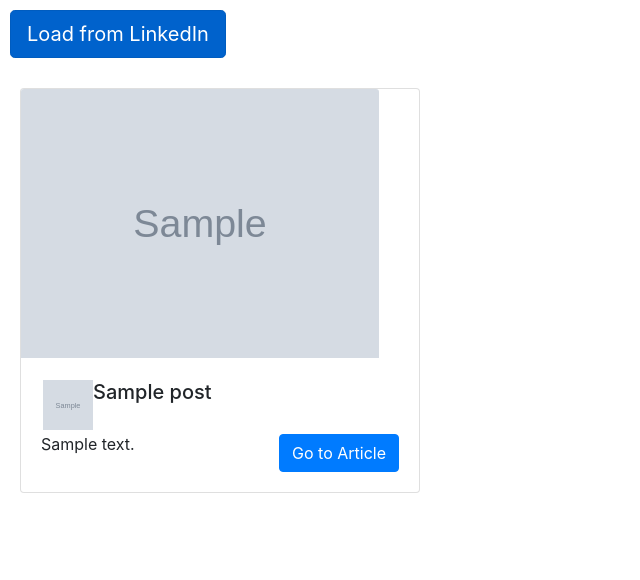
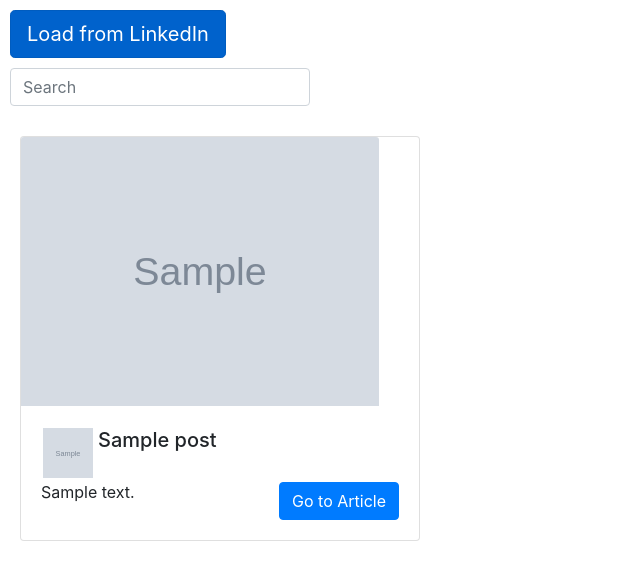
Before and after one commit to MikeQMS/linkedinSavedArticleScraper, a Django app: page / in a window 1280 px wide. Shown: the top 580 px of the page, without its empty margins (0-640 px from the left). Run offline with Django 4.2, Linux system fonts and the light colour scheme; tables that the repository leaves empty hold one stand-in row (values such as "Sample post"); grey boxes marked "Sample" are stand-in pictures; some libraries are stand-ins or nearby versions.

Commit message:
search function implementation

```diff
--- a/scrapper/credentials.ini
+++ b/scrapper/credentials.ini
@@ -1,4 +1,4 @@
 [Login]
 ; After = just write username/email and second line your password WITHOUT "" or ()
-username = yourlogin@emailadress.com
+username = yourloginname
 password = yourpassword
--- a/scrapper/serializers.py
+++ b/scrapper/serializers.py
@@ -3,6 +3,7 @@ from rest_framework import serializers
 from .models import Posts
 
 
+# API  Serializer
 class PostsSerializer(serializers.HyperlinkedModelSerializer):
     class Meta:
         model = Posts
--- /dev/null
+++ b/scrapper/static/js/search.js
@@ -0,0 +1,61 @@
+const searchField = document.querySelector('#searchField');
+
+const output = document.querySelector('.output');
+const scrapperOutput = document.querySelector('.scrapper-output');
+output.style.display = 'none';
+const body = document.querySelector('.output');
+
+searchField.addEventListener('keyup', (e)=>{
+
+    const searchValue=e.target.value;
+
+    if(searchValue.trim().length>0){
+        body.innerHTML=''
+        // console.log('searchValue', searchValue)
+    fetch("/search", {
+        body: JSON.stringify({searchText: searchValue}),
+        method: "POST",
+    })
+        .then((res) => res.json())
+        .then((data) =>{
+            // console.log('data', data);
+            scrapperOutput.style.display = "none";
+            output.style.display = "flex";
+
+            if(data.length===0){
+                output.innerHTML='No Results found';
+            } else {
+                data.forEach(item=>{
+                body.innerHTML+=`
+                    <div class="d-flex flex-row flex-wrap" style="padding: 20px; flex: 1 0 21%;">
+                        <div class="card" style="width: 25rem; margin-right: 20px;">
+                            <img class="card-img-top" src="${item.content_image}" style="width: 90%">
+                                <div class="card-body">
+                                    <div style="display: flex; padding: 2px">
+                                        <img src="${item.image}" style="width: 50px; height: 50px; margin-right: 5px">
+                                            <h5 className="card-title">${item.title}</h5>
+                                    </div>
+                                    <p class="card-text text_reduction" id="{{ post.id }}">
+                                        ${item.content_summary}
+                                    </p>
+                                    <div class="container">
+                                        <div class="btn-holder">
+                                            <a href="${item.content_link}" target="_blank"
+                                               class="btn btn-primary">Go to Article</a>
+                                        </div>
+                                    </div>
+                                </div>
+                        </div>
+                    </div>
+                `
+                })
+
+            }
+        });
+
+    } else {
+         scrapperOutput.style.display = "block";
+         output.style.display = "none";
+    }
+
+})
--- a/scrapper/templates/index.html
+++ b/scrapper/templates/index.html
@@ -8,17 +8,23 @@
     <link rel="stylesheet" type="text/css" href="../static/css/custom.css">
 </head>
 <body>
+{% load static %}
 <div class="" style="margin: 10px">
     <a href="/update/" class="btn btn-primary btn-lg active" role="button" aria-pressed="true">Load from LinkedIn</a>
 </div>
-
-<div class="d-flex flex-row" style="padding: 20px">
+{#Searchfield for dynamic search#}
+<div class="form-group" style="max-width: 300px; margin: 10px;">
+    <input type="text" class="form-control" id="searchField" placeholder="Search">
+</div>
+{#Div to display all database entries#}
+<div class="scrapper-output">
+    <div class="d-flex flex-row flex-wrap" style="padding: 20px; flex: 1 0 21%;">
     {% for post in queryset %}
     <div class="card" style="width: 25rem; margin-right: 20px;" >
       <img class="card-img-top" src="{{ post.content_image }}" style="width: 90%">
       <div class="card-body">
           <div style="display: flex; padding: 2px">
-              <img src="{{ post.image }}" style="width: 50px; height: 50px">
+              <img src="{{ post.image }}" style="width: 50px; height: 50px; margin-right: 5px">
                 <h5 class="card-title">{{ post.title }}</h5>
           </div>
           <p class="card-text text_reduction" id="{{ post.id }}">{{ post.content_summary }}</p>
@@ -29,14 +35,24 @@
           </div>
       </div>
     </div>
+        {% empty %}
+        <div>No elements in the database yet. Please load from LinkedIn and refresh the page.</div>
     {% endfor %}
+</div>
+</div>
+
+{#Div for the search output#}
+<div class="output">
+
 </div>
 
 
 
-
+    {# Bootstrap Scripts#}
     <script src="https://code.jquery.com/jquery-3.2.1.slim.min.js" integrity="sha384-KJ3o2DKtIkvYIK3UENzmM7KCkRr/rE9/Qpg6aAZGJwFDMVNA/GpGFF93hXpG5KkN" crossorigin="anonymous"></script>
     <script src="https://cdn.jsdelivr.net/npm/popper.js@1.12.9/dist/umd/popper.min.js" integrity="sha384-ApNbgh9B+Y1QKtv3Rn7W3mgPxhU9K/ScQsAP7hUibX39j7fakFPskvXusvfa0b4Q" crossorigin="anonymous"></script>
     <script src="https://cdn.jsdelivr.net/npm/bootstrap@4.0.0/dist/js/bootstrap.min.js" integrity="sha384-JZR6Spejh4U02d8jOt6vLEHfe/JQGiRRSQQxSfFWpi1MquVdAyjUar5+76PVCmYl" crossorigin="anonymous"></script>
+    {#JS File for dynamic search#}
+    <script src="{%  static 'js/search.js' %}"></script>
 </body>
 </html>
--- a/scrapper/urls.py
+++ b/scrapper/urls.py
@@ -1,6 +1,7 @@
 from django.urls import include, path
 from rest_framework import routers
 from . import views
+from django.views.decorators.csrf import csrf_exempt
 
 router = routers.DefaultRouter()
 router.register(r'posts', views.PostsViewSet)
@@ -9,5 +10,6 @@ router.register(r'posts', views.PostsViewSet)
 urlpatterns = [
     path('', views.start_page, name = "home"),
     path('api/', include(router.urls)),
-    path('update/', views.get_savedfeed, name="test")
+    path('update/', views.get_savedfeed, name="update"),
+    path('search', csrf_exempt(views.search), name="search")
 ]
--- a/scrapper/views.py
+++ b/scrapper/views.py
@@ -4,6 +4,21 @@ from rest_framework import viewsets
 from .serializers import PostsSerializer
 from .models import Posts
 from django.shortcuts import redirect
+import json
+from django.http import JsonResponse
+
+
+# Filter data by search text
+def search(request):
+    if request.method == 'POST':
+        search_string=json.loads(request.body).get('searchText')
+        result = Posts.objects.filter(title__icontains=search_string) | Posts.objects.filter(
+                                      subtitle__icontains=search_string) | Posts.objects.filter(
+                                      shared_by__icontains=search_string) | Posts.objects.filter(
+                                      content_summary__icontains=search_string) | Posts.objects.filter(
+                                      content_link__icontains=search_string)
+        data = result.values()
+        return JsonResponse(list(data), safe=False)
 
 
 # Query database for all posts, if non exist load start scrapper
```
Also changed, not shown: db.sqlite3 (deleted), readme.md.
